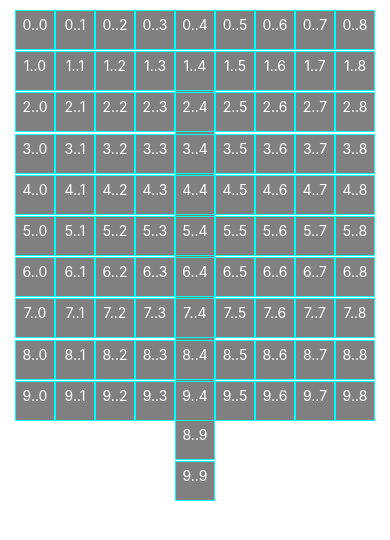
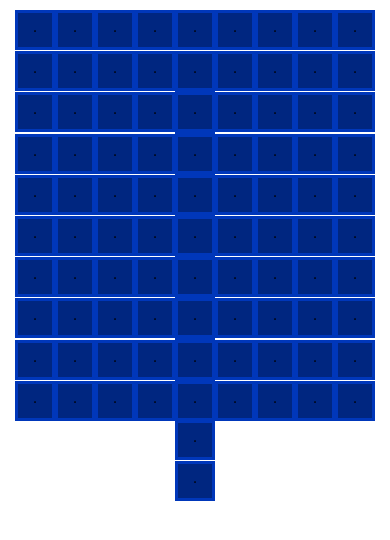
Before and after one commit to aditya-vaish5/minesweepering, a React Native app: screen / in a window 390 px wide. Shown: the top 540 px of the page. Built offline with nearby package versions, Linux system fonts and the light colour scheme.

Commit message:
version 0.2 minesweeper with gird and bombs

```diff
--- a/App.js
+++ b/App.js
@@ -1,20 +1,26 @@
 import React from 'react';
 import { StyleSheet, Text, View } from 'react-native';
 import Row from './RowOfCell.js';
-import matrix,{visible} from './func.js';
+import matrix, { visible, newVis } from './func.js';
 class out extends React.Component {
 
   state = {
     mat: matrix(),
     vis: visible(),
   };
+  _onPressButton = (i, j) => {
+    // console.log(this.state);
+    this.setState(prevState => ({ vis: newVis(prevState.vis, prevState.mat, i, j) }))
+    // var s = toString(this.state.mat[i],this.state.mat[j])
+    // alert(s);
+  }
   render() {
     // matrix();
     // this.state.mat = matrix();
     console.table(this.state.mat);
     var res = [];
     for (var i = 0; i < 10; i++) {
-      res.push(<Row r={i} mat={this.state.mat} vis={this.state.vis}/>)
+      res.push(<Row r={i} mat={this.state.mat} vis={this.state.vis} _onPressButton={this._onPressButton} />)
     }
     return (
       <View style={styles.cols}>
--- a/Cell.js
+++ b/Cell.js
@@ -1,27 +1,35 @@
 import React from 'react';
-import { Text, TouchableHighlight, StyleSheet, View } from 'react-native';
+import { Text, TouchableHighlight, StyleSheet, View, Image } from 'react-native';
 import PropTypes from 'prop-types';
-
+import { newMat } from './func.js';
 export default class Cell extends React.Component {
 
     state = {
         col: this.props.c,
         row: this.props.r,
     }
-    _onPressButton() {
-        // console.log(this.state);
-        var s = this.state.row + "  " + this.state.col;
-        alert(s);
-    }
+
 
     render() {
         // this.state.c = this.props.c;
         // this.state.r = this.props.r;
         return (
-            <TouchableHighlight onPress={this._onPressButton.bind(this)}>
-                <View style={styles.block}>
-                    <Text style={styles.buttonText}>{this.props.r}..{this.props.c}</Text>
-                </View>
+            <TouchableHighlight onPress={() => this.props._onPressButton(this.props.r,this.props.c)}>
+                {
+                    (this.props.vis[this.props.r][this.props.c] != 0) ?
+                        <View style={styles.block}>
+                            {
+                                (this.props.mat[this.props.r][this.props.c] == -1) ?
+                                    <Image source={require('./assets/bomb.jpg')} style={styles.image} />
+                                    :
+                                    <Text style={styles.buttonText}>{this.props.mat[this.props.r][this.props.c]}</Text>
+                            }
+                        </View>
+                        :
+                        <View style={styles.hiddenBlock}>
+                            <Text style= {styles.buttonText}> . </Text>
+                        </View>
+                }
             </TouchableHighlight>
         )
     }
@@ -32,14 +40,27 @@ Cell.propTypes = {
     r: PropTypes.number,
     mat: PropTypes.array,
     vis: PropTypes.array,
+    _onPressButton : PropTypes.func,
 }
 
 const styles = StyleSheet.create({
+    image: {
+        width: 40,
+        height: 40,
+    },
+    hiddenBlock:{
+        marginBottom : 40,
+        width : 40 ,
+        height:40,
+        backgroundColor: '#002680',
+        borderWidth : 3,
+        borderColor: '#0037ba',
+    },
     block: {
         marginBottom: 40,
         width: 40,
         height: 40,
-        backgroundColor: 'grey',
+        backgroundColor: '#c4fffa',
         borderWidth: 1,
         borderColor: 'cyan',
     },
@@ -47,6 +68,6 @@ const styles = StyleSheet.create({
         borderColor: 'white',
         textAlign: 'center',
         padding: 5,
-        color: 'white',
+        color: 'black',
     }
 })
--- a/RowOfCell.js
+++ b/RowOfCell.js
@@ -7,7 +7,11 @@ export default class Row extends React.Component {
     render() {
         var ans = [];
         for (var i = 0; i < 10; i++) {
-            ans.push(<Cell mat={this.props.mat} r={this.props.r} c={i} vis={this.props.vis}/>);
+            ans.push(<Cell mat={this.props.mat}
+                r={this.props.r}
+                c={i} vis={this.props.vis}
+                _onPressButton={this.props._onPressButton} />
+            );
         }
         return (
             <View style={styles.container}>
@@ -17,6 +21,7 @@ export default class Row extends React.Component {
     }
 }
 Row.propTypes = {
+    _onPressButton: PropTypes.func,
     r: PropTypes.number,
     mat: PropTypes.array,
     vis: PropTypes.array,
--- a/func.js
+++ b/func.js
@@ -8,7 +8,7 @@ var matrix = () => {
     for (var i = 0; i < 10; i++) {
         mat.push(JSON.parse(JSON.stringify(t)));
     }
-    for (var i = 0; i < 10;) {
+    for (var i = 0; i < 12;) {
         var r = Math.floor(Math.random() * 10);
         var c = Math.floor(Math.random() * 10);
         if (mat[r][c] == -1) {
@@ -38,6 +38,30 @@ var matrix = () => {
     return mat;
 }
 
+export var newVis = (vis,mat, i, j) => {
+    if(vis[i][j] >= 1) return vis;
+    vis[i][j] = 1;
+    if(mat[i][j] != 0) return vis;
+    if (i + 1 < 10 && mat[i][j] == 0) newVis(vis,mat, i + 1, j);
+    if (i - 1 > -1 && mat[i ][j] == 0) newVis(vis,mat, i - 1, j);
+    if (j - 1 > -1 && mat[i][j] == 0) newVis(vis,mat, i, j - 1);
+    if (j + 1 < 10 && mat[i][j] == 0) newVis(vis,mat, i, j + 1);
+    if (i + 1 < 10 && j + 1 < 10 && mat[i ][j ] == 0) newVis(vis,mat, i + 1, j + 1);
+    if (i - 1 > -1 && j + 1 < 10 && mat[i ][j ] ==0) newVis(vis,mat, i - 1, j + 1);
+    if (i - 1 > -1 && j - 1 > -1 && mat[i ][j ] ==0) newVis(vis,mat, i - 1, j - 1);
+    if (i + 1 < 10 && j - 1 > -1 && mat[i ][j ] ==0) newVis(vis,mat, i + 1, j - 1);
+
+    if (i + 1 < 10 ) vis[i + 1][j] =1;
+    if (i - 1 > -1 ) vis[i - 1][j]=1;
+    if (j - 1 > -1 ) vis[i][j - 1]=1;
+    if (j + 1 < 10 ) vis[i][j + 1]=1;
+    if (i + 1 < 10 && j + 1 < 10 ) vis[i + 1][j + 1]=1;
+    if (i - 1 > -1 && j + 1 < 10 ) vis[i - 1][j + 1]=1;
+    if (i - 1 > -1 && j - 1 > -1 ) vis[i - 1][j - 1]=1;
+    if (i + 1 < 10 && j - 1 > -1 ) vis[i + 1][j - 1]=1;
+    return vis;
+}
+
 export var visible = () => {
     var t = [];
     var vis = [];
```
Also changed, not shown: assets/bomb.jpg (added), assets/flag.png (added).
